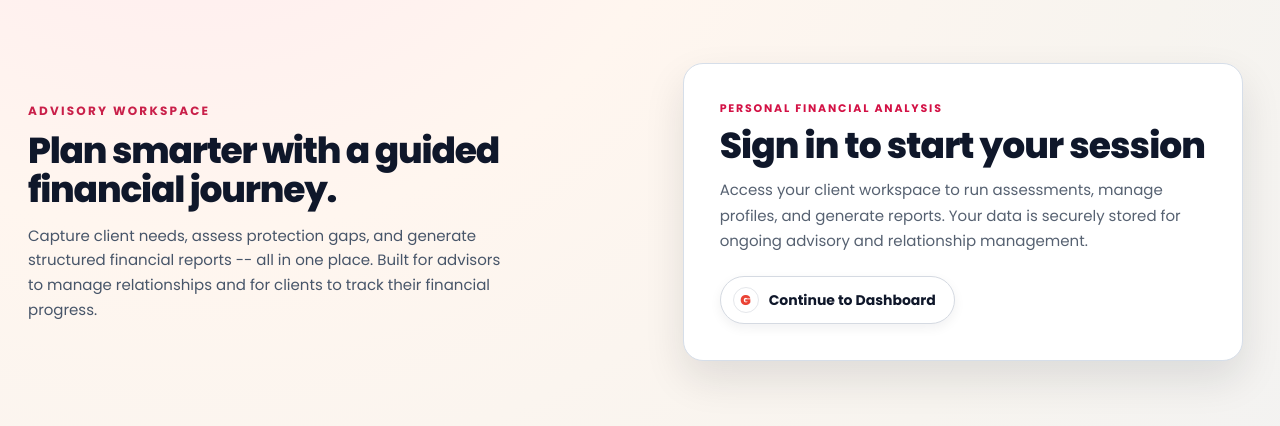
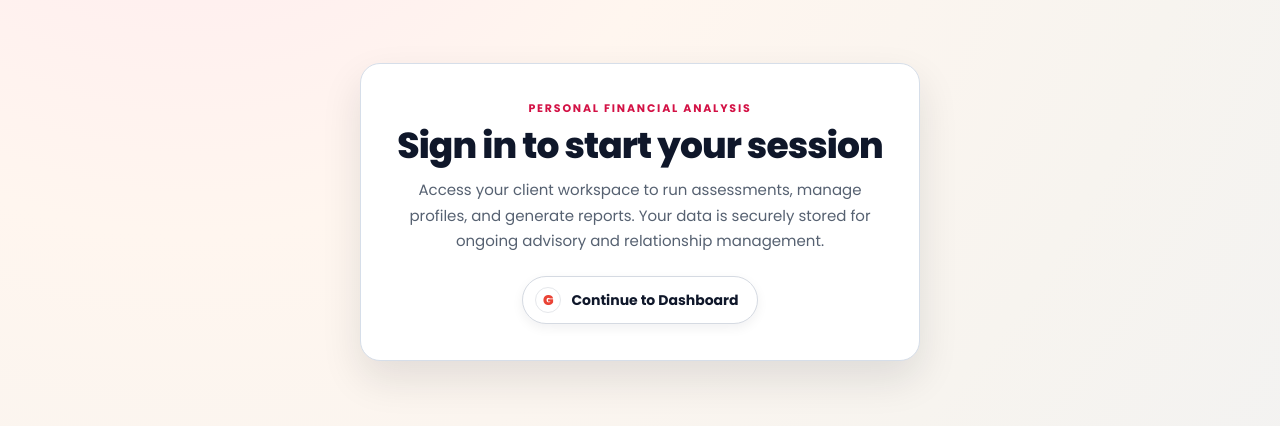
Before and after one commit to anujalamahewa/personal-finance-analysis-app, a Next.js app: page / in a window 1280 px wide. Shown: the part 188-614 px from the top of the page. Built offline with nearby package versions, Linux system fonts and the light colour scheme.

Commit message:
refactor

```diff
--- a/src/app/(finance)/needs/page.tsx
+++ b/src/app/(finance)/needs/page.tsx
@@ -35,7 +35,7 @@ export default function NeedsPage() {
         <section className={styles.needsLayout}>
           <SinglePageTitle
             label="Before We Calculate"
-            title="Understanding the 3 Major Life Needs"
+            title="Understanding The Three Major Life Needs"
             description="Before we look at numbers, it's important to understand the three financial pillars that every financial plan must address."
           />
 
--- a/src/app/(finance)/overview/page.module.css
+++ b/src/app/(finance)/overview/page.module.css
@@ -19,6 +19,11 @@
   color: #525965;
   font-size: 15px;
   line-height: 1.7;
+}
+
+.overviewDescription {
+  max-width: 72ch;
+  white-space: normal !important;
 }
 
 @media (min-width: 900px) {
--- a/src/app/(finance)/overview/page.tsx
+++ b/src/app/(finance)/overview/page.tsx
@@ -13,6 +13,7 @@ export default function OverviewPage() {
           <SinglePageTitle
             label="How This Is Structured"
             title="Overview"
+            descriptionClassName={styles.overviewDescription}
             description="We identify the right priorities by mapping each need, measuring your current position, and defining the exact gaps to close."
           />
 
--- a/src/app/(finance)/priorities/page.module.css
+++ b/src/app/(finance)/priorities/page.module.css
@@ -1,99 +1,29 @@
 .pageWrap {
-  max-width: 1240px;
-  margin: 0 auto;
-  border: 1px solid #e2e8f0;
-  border-radius: 18px;
-  background: #f4f7fb;
-  padding: 26px 24px 20px;
+  width: 100%;
+  max-width: none;
+  margin: 0;
+  padding: 0;
 }
 
 .workspace {
-  display: grid;
-  grid-template-columns: minmax(300px, 0.95fr) minmax(0, 1.25fr);
-  gap: 18px;
-  align-items: start;
+  display: flex;
+  flex-direction: column;
+  align-items: stretch;
+  gap: 14px;
+  width: 100%;
 }
 
-.contextColumn,
 .interactionColumn {
   min-width: 0;
+  width: 100%;
+  display: flex;
+  flex-direction: column;
+  justify-content: center;
+  min-height: clamp(320px, 44vh, 520px);
 }
 
-.listTitle {
-  color: #0f172a;
-  margin-bottom: 12px;
-  font-weight: 800;
-}
-
-.heroLabel {
-  font-size: 12px;
-  letter-spacing: 3px;
-  text-transform: uppercase;
-  font-weight: 800;
-  color: #d31145;
-  margin-bottom: 8px;
-}
-
-.heroTitle {
-  line-height: 1.02;
-  letter-spacing: -0.8px;
-  font-weight: 900;
-  margin-bottom: 0;
-  color: #0f172a;
-}
-
-.heroAccent {
-  color: #d31145;
-}
-
-.heroUnderline {
-  margin-top: 10px;
-  margin-bottom: 0;
-}
-
-.heroBody {
-  margin-top: 14px;
-  max-width: 610px;
-  color: #5e6c81;
-  font-size: 16px;
-  line-height: 1.55;
-}
-
-.futureCard {
-  margin-top: 16px;
-  border: 1px solid #d9e2ec;
-  border-radius: 16px;
-  background: #ffffff;
-  padding: 18px 20px;
-  display: grid;
-  grid-template-columns: auto 1fr;
-  gap: 14px;
-  align-items: center;
-  box-shadow: var(--elev-card-shadow);
-}
-
-.futureIcon {
-  width: 54px;
-  height: 54px;
-  border-radius: 50%;
-  background: #eef2f7;
-  color: #d31145;
-  display: grid;
-  place-items: center;
-  font-size: 28px;
-  line-height: 1;
-}
-
-.futureTitle {
-  margin: 0;
-  color: #0f172a;
-  font-weight: 800;
-}
-
-.futureBody {
-  margin: 3px 0 0;
-  color: #5f6d82;
-  line-height: 1.45;
+.pageTitle {
+  width: 100%;
 }
 
 .priorityList {
@@ -143,7 +73,7 @@
   width: 46px;
   height: 46px;
   border-radius: 999px;
-  background: #6b7484;
+  background: #d90a4f;
   color: #ffffff;
   display: inline-flex;
   align-items: center;
@@ -152,10 +82,6 @@
   line-height: 1;
   font-weight: 900;
   flex: 0 0 46px;
-}
-
-.rankBadgeActive {
-  background: #d90a4f;
 }
 
 .priorityItem {
@@ -282,12 +208,8 @@
 }
 
 @media (max-width: 900px) {
-  .workspace {
-    grid-template-columns: 1fr;
-  }
-
-  .futureCard {
-    max-width: none;
+  .interactionColumn {
+    min-height: auto;
   }
 
   .priorityName {
@@ -300,19 +222,6 @@
 }
 
 @media (max-width: 760px) {
-  .pageWrap {
-    padding: 18px 14px;
-  }
-
-  .listTitle {
-    margin-top: 6px;
-  }
-
-  .heroBody {
-    font-size: 14px;
-    line-height: 1.62;
-  }
-
   .priorityName {
     font-size: 18px;
   }
@@ -327,22 +236,6 @@
 }
 
 @media (max-width: 640px) {
-  .heroLabel {
-    letter-spacing: 1.2px;
-    font-size: 10px;
-  }
-
-  .heroTitle {
-    letter-spacing: -0.4px;
-    margin-bottom: 10px;
-    white-space: normal;
-  }
-
-  .heroBody {
-    font-size: 14px;
-    line-height: 1.65;
-  }
-
   .priorityRow {
     align-items: flex-start;
     gap: 8px;
--- a/src/app/page.module.css
+++ b/src/app/page.module.css
@@ -1,9 +1,7 @@
 .shell {
   min-height: 100dvh;
   display: grid;
-  grid-template-columns: minmax(0, 1.2fr) minmax(420px, 0.8fr);
-  align-items: center;
-  gap: clamp(22px, 4vw, 64px);
+  place-items: center;
   padding: clamp(24px, 4vw, 54px);
   background: radial-gradient(
     circle at 15% -15%,
@@ -14,34 +12,6 @@
   );
 }
 
-.heroPanel {
-  max-width: 720px;
-}
-
-.heroEyebrow {
-  font-size: 12px;
-  letter-spacing: 2.2px;
-  text-transform: uppercase;
-  font-weight: 700;
-  color: #c91f49;
-  margin-bottom: 10px;
-}
-
-.heroTitle {
-  line-height: 1.02;
-  letter-spacing: -1.2px;
-  font-weight: 900;
-  color: #0f172a;
-}
-
-.heroBody {
-  margin-top: 14px;
-  max-width: 60ch;
-  color: #475569;
-  font-size: 17px;
-  line-height: 1.65;
-}
-
 .loginCard {
   width: min(560px, 100%);
   border: 1px solid #d6dee9;
@@ -49,6 +19,7 @@
   background: #ffffff;
   padding: clamp(24px, 4vw, 36px);
   box-shadow: 0 18px 40px rgba(17, 24, 39, 0.11);
+  text-align: center;
 }
 
 .loginLabel {
@@ -90,6 +61,7 @@
   gap: 10px;
   text-decoration: none;
   box-shadow: 0 4px 12px rgba(17, 24, 39, 0.06);
+  margin-inline: auto;
 }
 
 .googleButton:hover {
@@ -113,18 +85,7 @@
 
 @media (max-width: 640px) {
   .shell {
-    grid-template-columns: 1fr;
-    gap: 16px;
     padding: 16px;
-  }
-
-  .heroTitle {
-    letter-spacing: -0.7px;
-  }
-
-  .heroBody {
-    font-size: 15px;
-    line-height: 1.6;
   }
 
   .loginLabel {
@@ -143,18 +104,7 @@
 
 @media (min-width: 900px) and (max-width: 1368px) and (orientation: landscape) {
   .shell {
-    grid-template-columns: minmax(0, 1fr) minmax(360px, 0.9fr);
     min-height: 100dvh;
     padding: 24px 28px;
-    gap: 22px;
-  }
-
-  .heroTitle {
-    line-height: 1.06;
-  }
-
-  .heroBody {
-    font-size: 15px;
-    max-width: 52ch;
   }
 }
--- a/src/app/page.tsx
+++ b/src/app/page.tsx
@@ -4,16 +4,6 @@ import styles from './page.module.css';
 export default function Home() {
   return (
     <main className={styles.shell}>
-      <section className={styles.heroPanel}>
-        <div className={styles.heroEyebrow}>ADVISORY WORKSPACE</div>
-        <h1 className={styles.heroTitle}>Plan smarter with a guided financial journey.</h1>
-        <p className={styles.heroBody}>
-          Capture client needs, assess protection gaps, and generate structured financial reports --
-          all in one place. Built for advisors to manage relationships and for clients to track
-          their financial progress.
-        </p>
-      </section>
-
       <section className={styles.loginCard}>
         <div className={styles.loginLabel}>PERSONAL FINANCIAL ANALYSIS</div>
         <h1 className={styles.loginTitle}>Sign in to start your session</h1>
```
Also changed, not shown: src/app/(finance)/priorities/page.tsx (+8 -35 lines), src/app/(finance)/dashboard/page.module.css (renamed from src/app/dashboard/page.module.css), src/app/(finance)/dashboard/page.tsx (renamed from src/app/dashboard/page.tsx).
